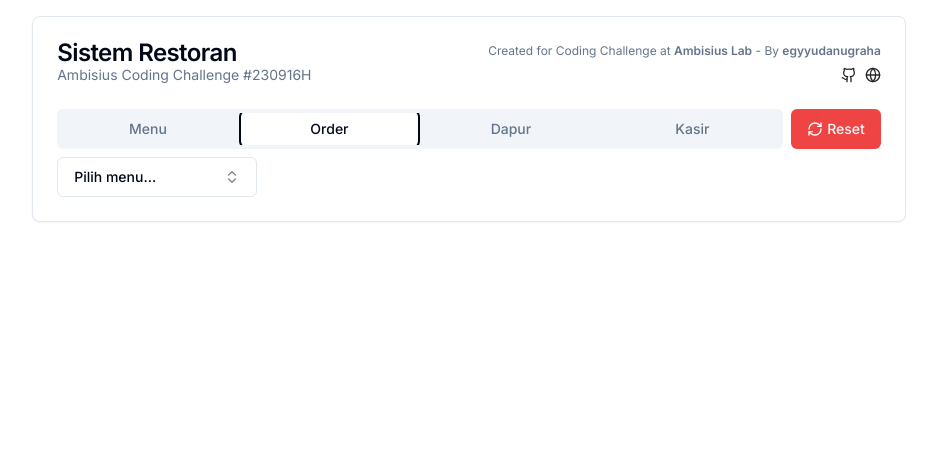
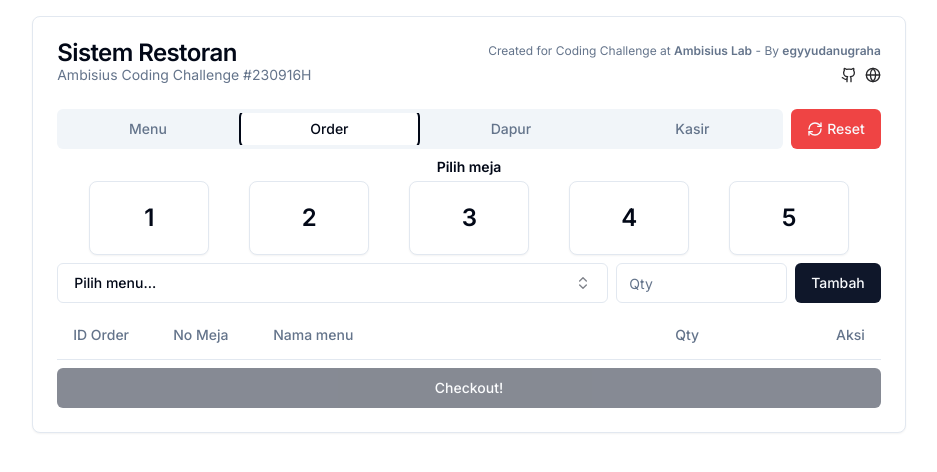
Before and after one commit to egyyudanugraha/challenge-ambisius, a Next.js app: page / in a window 1280 px wide. Both pictures are taken after a click on the tab "Order". Shown: the top 472 px of the page, without its empty margins (171-1108 px from the left). Built offline with nearby package versions, Linux system fonts and the light colour scheme.

Commit message:
Add feature order & checkout

```diff
--- a/src/components/custom/ComboBox.tsx
+++ b/src/components/custom/ComboBox.tsx
@@ -17,18 +17,13 @@ import {
   PopoverContent,
   PopoverTrigger,
 } from "@/components/ui/popover"
-import { Menu } from "@/types"
+import { ComboBoxProps, Menu } from "@/types"
+import { useMenu } from "@/contexts/MenuContext"
 
-const ComboBox = () => {
+const ComboBox = ({ handleSelect }: ComboBoxProps) => {
+  const { menus } = useMenu()
   const [open, setOpen] = useState(false)
-  const [menus, setMenus] = useState<Menu[]>([])
   const [value, setValue] = useState("")
-
-  useEffect(() => {
-    const getMenus = getDataFromLocalStorage('menus');
-    setMenus(getMenus);
-  }, [])
-
 
   return (
     <Popover open={open} onOpenChange={setOpen}>
@@ -37,7 +32,7 @@ const ComboBox = () => {
           variant="outline"
           role="combobox"
           aria-expanded={open}
-          className="w-[200px] justify-between"
+          className="w-full justify-between"
         >
           {value
             ? menus.find((menu) => menu.name.toLowerCase() === value)?.name
@@ -45,16 +40,17 @@ const ComboBox = () => {
           <ChevronsUpDown className="ml-2 h-4 w-4 shrink-0 opacity-50" />
         </Button>
       </PopoverTrigger>
-      <PopoverContent className="w-[200px] p-0">
-        <Command>
+      <PopoverContent className="w-full p-0">
+        <Command className="w-full">
           <CommandInput placeholder="Cari menu..." />
           <CommandEmpty>Menu tidak ditemukan.</CommandEmpty>
-          <CommandGroup>
+          <CommandGroup className="w-full">
             {menus.map((menu) => (
               <CommandItem
                 key={menu.id}
                 onSelect={(currentValue) => {
                   setValue(currentValue.toLowerCase() === value ? "" : currentValue)
+                  handleSelect(menu.id)
                   setOpen(false)
                 }}
               >
--- a/src/components/custom/DeleteButton.tsx
+++ b/src/components/custom/DeleteButton.tsx
@@ -10,17 +10,15 @@ import {
   AlertDialogTrigger,
 } from "@/components/ui/alert-dialog"
 import { Trash2 } from 'lucide-react';
-import { Menu } from "@/types"
+import { DeleteButtonProps } from "@/types"
 import { Button } from "../ui/button";
-import { useMenu } from "@/contexts/MenuContext";
 import { useToast } from "../ui/use-toast";
 
-const DeleteButton = ({ data }: { data: Menu }) => {
+const DeleteButton = ({ data, handleDelete }: DeleteButtonProps) => {
   const { toast } = useToast()
-  const { deleteMenu } = useMenu()
 
-  const handleDelete = () => {
-    deleteMenu(data.id);
+  const handleAction = () => {
+    handleDelete(data.id);
     toast({
       title: 'Berhasil!',
       description: 'Data berhasil dihapus!',
@@ -38,16 +36,14 @@ const DeleteButton = ({ data }: { data: Menu }) => {
         <AlertDialogHeader>
           <AlertDialogTitle>Apakah anda yakin?</AlertDialogTitle>
           <AlertDialogDescription>
-            Apakah anda yakin akan menghapus menu
-            <span className="font-semibold">{` ${data.name} `}</span>
-            dengan ID
+            Apakah anda yakin akan menghapus data dengan ID
             <span className="font-semibold">{` ${data.id}`}</span>?
           </AlertDialogDescription>
         </AlertDialogHeader>
         <AlertDialogFooter>
           <AlertDialogCancel>Batal</AlertDialogCancel>
           <Button variant='destructive' asChild>
-            <AlertDialogAction onClick={handleDelete}>Ya, Hapus!</AlertDialogAction>
+            <AlertDialogAction onClick={handleAction}>Ya, Hapus!</AlertDialogAction>
           </Button>
         </AlertDialogFooter>
       </AlertDialogContent>
--- /dev/null
+++ b/src/components/custom/SelectTable.tsx
@@ -0,0 +1,22 @@
+import { Card, CardHeader, CardTitle } from "../ui/card"
+import { SelectTableProps } from '@/types';
+
+const SelectTable = ({ count, selected, handleSelect }: SelectTableProps) => {
+  return (
+    <div className="flex gap-2 w-full justify-evenly flex-wrap">
+      { count && Array.from({ length: count }, (_, index) => index + 1).map((num) => (
+        <Card
+          key={num}
+          className={`w-full max-w-[80px] sm:max-w-[120px] cursor-pointer hover:bg-slate-200 ${selected === num && 'bg-slate-900 hover:bg-current'}`}
+          onClick={() => handleSelect((prevSelect) => prevSelect === num ? 0 : num)}
+        >
+          <CardHeader className="items-center">
+            <CardTitle className={`${selected === num && 'text-white'}`}>{num}</CardTitle>
+          </CardHeader>
+        </Card>
+      ))}
+    </div>
+  )
+}
+
+export default SelectTable
--- a/src/components/custom/section/MenuSection.tsx
+++ b/src/components/custom/section/MenuSection.tsx
@@ -12,7 +12,7 @@ import { useMenu } from '@/contexts/MenuContext';
 
 const MenuSection = () => {
   const [init, setInit] = useState(true);
-  const { menus } = useMenu();
+  const { menus, deleteMenu } = useMenu();
 
   useEffect(() => {
     setInit(false)
@@ -41,7 +41,7 @@ const MenuSection = () => {
       cell: ({ row }) => (
         <div className='flex gap-2'>
           <EditButton data={row.original} />
-          <DeleteButton data={row.original} />
+          <DeleteButton data={row.original} handleDelete={deleteMenu} />
         </div>
       )
     },
--- a/src/components/custom/section/OrderSection.tsx
+++ b/src/components/custom/section/OrderSection.tsx
@@ -1,9 +1,88 @@
-import ComboBox from "../ComboBox"
+import { useState } from 'react';
+import SelectTable from "../SelectTable"
+import ComboBox from '../ComboBox';
+import { Input } from '@/components/ui/input';
+import { Button } from '@/components/ui/button';
+import { Order } from '@/types';
+import { generateId } from '@/lib/utils';
+import { Table, TableBody, TableCell, TableHead, TableHeader, TableRow } from '@/components/ui/table';
+import { Trash2 } from 'lucide-react';
+import { useMenu } from '@/contexts/MenuContext';
+import DeleteButton from '../DeleteButton';
+import { useOrder } from '@/contexts/OrderContext';
 
 const OrderSection = () => {
+  const { menus } = useMenu();
+  const [selectedTable, setSelectedTable] = useState(0);
+  const [selectedMenu, setSelectedMenu] = useState(0);
+  const [qty, setQty] = useState(0);
+  const [orders, setOrders] = useState<Order[]>([]);
+  const { addOrder } = useOrder()
+
+  const handleAddOrder = () => {
+    const order: Order = {
+      id: generateId(),
+      menuId: selectedMenu,
+      tableId: selectedTable,
+      qty,
+    }
+
+    setOrders((prevOrders) => [...prevOrders, order])
+  }
+
+  const handleDeleteOrder = (id: number) => {
+    setOrders((prevOrders) => prevOrders.filter((order: Order) => order.id !== id))
+  }
+
+  const handleCheckout = () => {
+    addOrder(orders)
+    setOrders([]);
+  }
+
   return (
     <div className="flex flex-col gap-2">
-      <ComboBox />
+      <div className='flex flex-col gap-1 items-center'>
+        <span className="font-semibold text-sm">Pilih meja</span>
+        <SelectTable count={5} selected={selectedTable} handleSelect={setSelectedTable} />
+      </div>
+      <div className="flex gap-2 flex-col sm:flex-row">
+        <ComboBox handleSelect={setSelectedMenu} />
+        <Input
+          autoComplete="off"
+          inputMode="numeric"
+          type="number"
+          placeholder="Qty"
+          className="md:w-[30%]"
+          value={qty === 0 ? '' : qty}
+          onChange={(e) => setQty(Number(e.target.value))}
+        />
+        <Button onClick={handleAddOrder}>Tambah</Button>
+      </div>
+      <Table>
+        <TableHeader>
+          <TableRow>
+            <TableHead className="w-[100px]">ID Order</TableHead>
+            <TableHead className="w-[100px]">No Meja</TableHead>
+            <TableHead>Nama menu</TableHead>
+            <TableHead className="text-right">Qty</TableHead>
+            <TableHead className="text-right">Aksi</TableHead>
+          </TableRow>
+        </TableHeader>
+        <TableBody>
+          {orders.length > 0 && orders.map((order) => (
+            <TableRow key={order.id}>
+              <TableCell className="font-medium">{order.id}</TableCell>
+              <TableCell>{order.tableId}</TableCell>
+              <TableCell>{menus.find((menu) => menu.id === order.menuId)?.name}</TableCell>
+              <TableCell className="text-right">{order.qty}</TableCell>
+              <TableCell className="text-right">
+                <DeleteButton data={order} handleDelete={handleDeleteOrder} />
+              </TableCell>
+            </TableRow>
+          ))}
+        </TableBody>
+      </Table>
+      <Button disabled={!orders.length} onClick={handleCheckout}>Checkout!</Button>
     </div>
   )
 }
--- a/src/contexts/OrderContext.tsx
+++ b/src/contexts/OrderContext.tsx
@@ -3,7 +3,6 @@
 import { createContext, useContext } from 'react';
 import useLocalStorage from '@/hooks/useLocalStorage';
 import { Order, OrderContext } from '@/types';
-import { defaultMenu } from '@/lib/utils';
 
 const OrderContext = createContext<OrderContext>({
   orders: [],
@@ -23,7 +22,7 @@ const OrderProvider = ({ children }: {
 }) => {
   const [orders, setOrders] = useLocalStorage<Order>('orders', []);
 
-  const addOrder = (order: Order) => setOrders([...orders, order])
+  const addOrder = (order: Order[]) => setOrders([...orders, ...order])
   const resetOrder = () => setOrders([])
 
   return (
```
Also changed, not shown: src/types/index.ts (+17 -1 lines).
